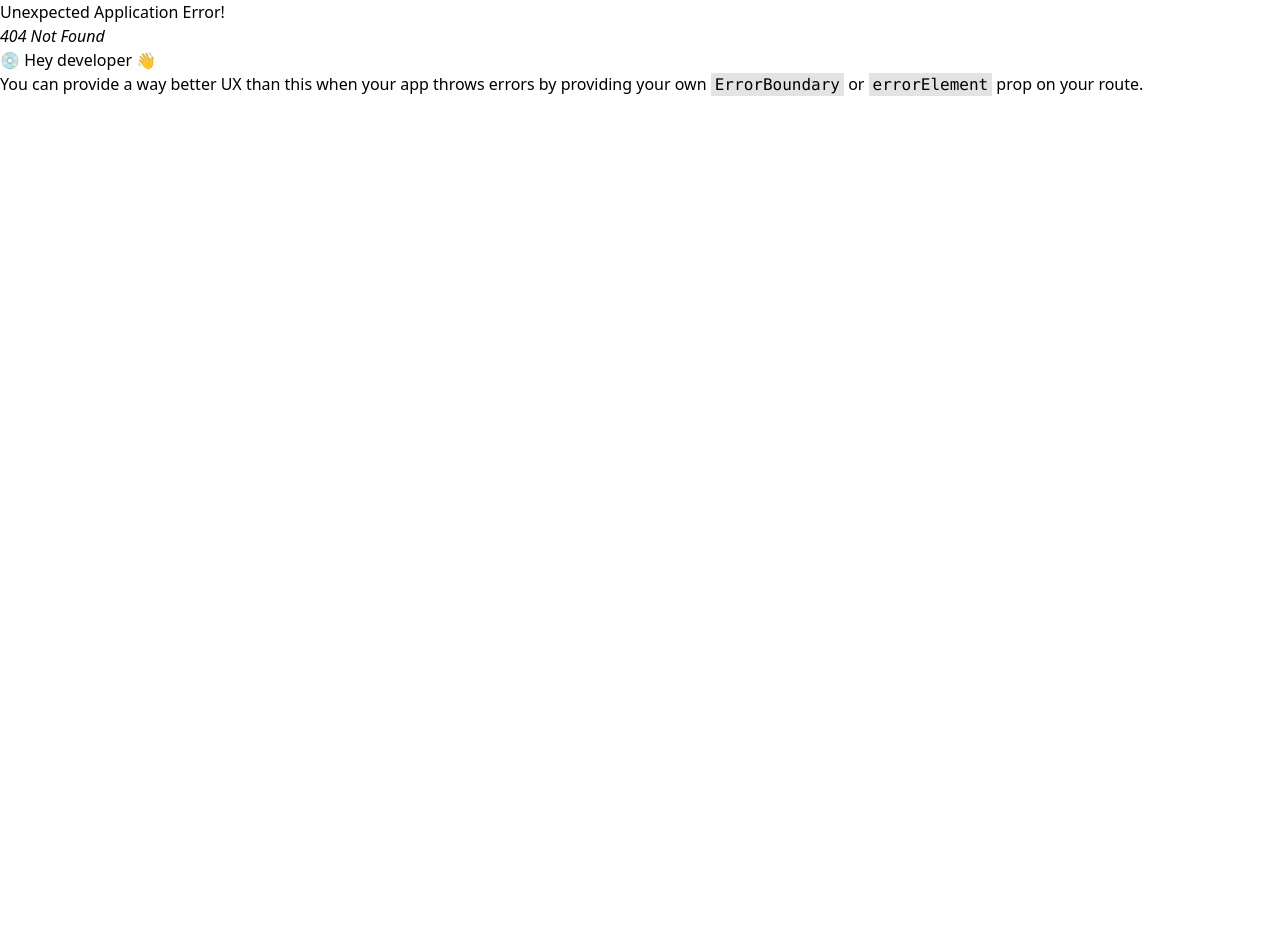
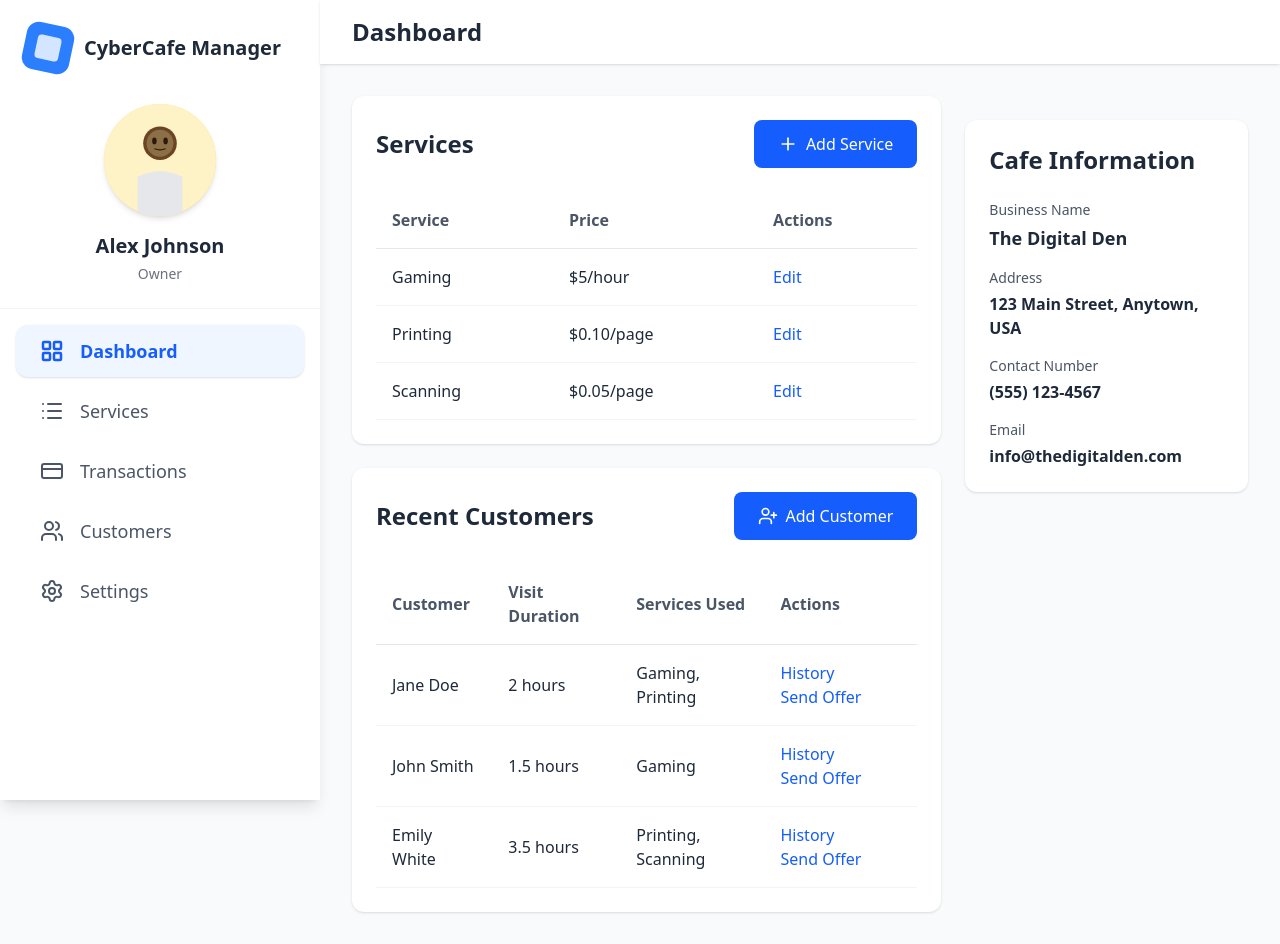
Before and after one commit to RiteshDev99/cafelinker, a React (Vite) app: page /dashBoard in a window 1280 px wide. Before the commit this address had no page. Before the commit the page ends 800 px from the top, so only its background shows below. Built offline with nearby package versions, Linux system fonts and the light colour scheme.

Commit message:
Add Dashboard and Sidebar components; update header navigation and signup button

```diff
--- a/src/App.jsx
+++ b/src/App.jsx
@@ -1,21 +1,23 @@
-
-import {Outlet} from "react-router-dom";
-import {Footer, Header} from "./components/index.js";
+import { Outlet, useLocation } from "react-router-dom";
+import { Footer, Header } from "./components/index.js";
 
 function App() {
+    const location = useLocation();
 
 
+    const isDashboard = location.pathname.startsWith("/dashBoard");
 
-    return(
-        <div className='flex flex-col flex-wrap justify-between min-h-screen w-full items-center  bg-[#fafcfc] ' >
-            <Header/>
-            <min>
+    return (
+        <div className="flex flex-col min-h-screen w-full bg-[#fafcfc]">
+            {!isDashboard && <Header />}
+
+            <main className="flex-1 w-full">
                 <Outlet />
-            </min>
-            <Footer/>
+            </main>
+
+            {!isDashboard && <Footer />}
         </div>
-    )
-
+    );
 }
 
-export default App
+export default App;
--- a/src/components/auth/signup.jsx
+++ b/src/components/auth/signup.jsx
@@ -92,10 +92,10 @@ function Signup() {
                                <Locate size={22} />
                              </span>
                         </div>
-                        <Link
-                          to="DashBoard"
-                        >
-                            <Button type="submit" className="w-full cursor-pointer hover:bg-[#1573d1] duration-200"
+                        <Link to="/dashBoard">
+                            <Button
+                                type="submit"
+                                className="w-full cursor-pointer hover:bg-[#1573d1] duration-200"
                             >
                                 Register Your Account
                             </Button>
--- /dev/null
+++ b/src/components/dashboard/Customers/RecentCustomer.jsx
@@ -0,0 +1,48 @@
+import { useState } from "react";
+import { UserPlus } from "lucide-react";
+
+const RecentCustomers = () => {
+    const [customers, setCustomers] = useState([
+        { id: 1, name: "Jane Doe", duration: "2 hours", services: "Gaming, Printing" },
+        { id: 2, name: "John Smith", duration: "1.5 hours", services: "Gaming" },
+        { id: 3, name: "Emily White", duration: "3.5 hours", services: "Printing, Scanning" },
+    ]);
+
+    return (
+        <div className="bg-white rounded-xl shadow-sm p-6">
+            <div className="flex justify-between items-center mb-6">
+                <h2 className="text-2xl font-bold text-gray-800">Recent Customers</h2>
+                <button className="bg-blue-600 hover:bg-blue-700 text-white px-6 py-3 rounded-lg flex items-center gap-2 transition-colors">
+                    <UserPlus size={20} />
+                    Add Customer
+                </button>
+            </div>
+
+            <table className="w-full">
+                <thead>
+                <tr className="border-b border-gray-200">
+                    <th className="text-left py-4 px-4 text-gray-600 font-semibold">Customer</th>
+                    <th className="text-left py-4 px-4 text-gray-600 font-semibold">Visit Duration</th>
+                    <th className="text-left py-4 px-4 text-gray-600 font-semibold">Services Used</th>
+                    <th className="text-left py-4 px-4 text-gray-600 font-semibold">Actions</th>
+                </tr>
+                </thead>
+                <tbody>
+                {customers.map((customer) => (
+                    <tr key={customer.id} className="border-b border-gray-100 hover:bg-gray-50">
+                        <td className="py-4 px-4 text-gray-800">{customer.name}</td>
+                        <td className="py-4 px-4 text-gray-800">{customer.duration}</td>
+                        <td className="py-4 px-4 text-gray-800">{customer.services}</td>
+                        <td className="py-4 px-4">
+                            <button className="text-blue-600 hover:text-blue-800 font-medium mr-4">History</button>
+                            <button className="text-blue-600 hover:text-blue-800 font-medium">Send Offer</button>
+                        </td>
+                    </tr>
+                ))}
+                </tbody>
+            </table>
+        </div>
+    );
+};
+
+export default RecentCustomers;
--- /dev/null
+++ b/src/components/dashboard/InfoCards/CafeInformation.jsx
@@ -0,0 +1,31 @@
+const CafeInformation = () => {
+    return (
+        <div className="bg-white rounded-xl shadow-sm p-6 sticky top-6">
+            <h2 className="text-2xl font-bold text-gray-800 mb-6">Cafe Information</h2>
+
+            <div className="space-y-4">
+                <div>
+                    <p className="text-gray-600 text-sm mb-1">Business Name</p>
+                    <p className="text-gray-800 font-semibold text-lg">The Digital Den</p>
+                </div>
+
+                <div>
+                    <p className="text-gray-600 text-sm mb-1">Address</p>
+                    <p className="text-gray-800 font-semibold">123 Main Street, Anytown, USA</p>
+                </div>
+
+                <div>
+                    <p className="text-gray-600 text-sm mb-1">Contact Number</p>
+                    <p className="text-gray-800 font-semibold">(555) 123-4567</p>
+                </div>
+
+                <div>
+                    <p className="text-gray-600 text-sm mb-1">Email</p>
+                    <p className="text-gray-800 font-semibold">info@thedigitalden.com</p>
+                </div>
+            </div>
+        </div>
+    );
+};
+
+export default CafeInformation;
--- /dev/null
+++ b/src/components/dashboard/Services/ServicesTable.jsx
@@ -0,0 +1,45 @@
+import { useState } from "react";
+import { Plus } from "lucide-react";
+
+const ServicesTable = () => {
+    const [services, setServices] = useState([
+        { id: 1, name: "Gaming", price: "$5/hour" },
+        { id: 2, name: "Printing", price: "$0.10/page" },
+        { id: 3, name: "Scanning", price: "$0.05/page" },
+    ]);
+
+    return (
+        <div className="bg-white rounded-xl shadow-sm p-6 mb-6">
+            <div className="flex justify-between items-center mb-6">
+                <h2 className="text-2xl font-bold text-gray-800">Services</h2>
+                <button className="bg-blue-600 hover:bg-blue-700 text-white px-6 py-3 rounded-lg flex items-center gap-2 transition-colors">
+                    <Plus size={20} />
+                    Add Service
+                </button>
+            </div>
+
+            <table className="w-full">
+                <thead>
+                <tr className="border-b border-gray-200">
+                    <th className="text-left py-4 px-4 text-gray-600 font-semibold">Service</th>
+                    <th className="text-left py-4 px-4 text-gray-600 font-semibold">Price</th>
+                    <th className="text-left py-4 px-4 text-gray-600 font-semibold">Actions</th>
+                </tr>
+                </thead>
+                <tbody>
+                {services.map((service) => (
+                    <tr key={service.id} className="border-b border-gray-100 hover:bg-gray-50">
+                        <td className="py-4 px-4 text-gray-800">{service.name}</td>
+                        <td className="py-4 px-4 text-gray-800">{service.price}</td>
+                        <td className="py-4 px-4">
+                            <button className="text-blue-600 hover:text-blue-800 font-medium">Edit</button>
+                        </td>
+                    </tr>
+                ))}
+                </tbody>
+            </table>
+        </div>
+    );
+};
+
+export default ServicesTable;
--- a/src/components/dashboard/Sidebar/Sidebar.jsx
+++ b/src/components/dashboard/Sidebar/Sidebar.jsx
@@ -1,37 +1,34 @@
-import React, { useState } from 'react';
-import { LayoutGrid, List, CreditCard, Users, Settings } from 'lucide-react';
+import { LayoutGrid, List, CreditCard, Users, Settings } from "lucide-react";
 
-export default function CyberCafeSidebar() {
-    const [activeItem, setActiveItem] = useState('Dashboard');
-
+export default function CyberCafeSidebar({ activeItem, setActiveItem }) {
     const menuItems = [
-        { name: 'Dashboard', icon: LayoutGrid },
-        { name: 'Services', icon: List },
-        { name: 'Transactions', icon: CreditCard },
-        { name: 'Customers', icon: Users },
-        { name: 'Settings', icon: Settings }
+        { name: "Dashboard", icon: LayoutGrid },
+        { name: "Services", icon: List },
+        { name: "Transactions", icon: CreditCard },
+        { name: "Customers", icon: Users },
+        { name: "Settings", icon: Settings },
     ];
 
     return (
-        <div className="w-80 h-screen bg-white shadow-lg flex flex-col">
+        <div className="fixed top-0 left-0 w-80 h-screen bg-white shadow-lg flex flex-col z-10">
             <div className="p-6 border-b border-gray-100">
                 <div className="flex items-center gap-3 mb-8">
                     <div className="w-12 h-12 bg-blue-500 rounded-xl flex items-center justify-center transform rotate-12">
                         <div className="w-6 h-6 bg-white rounded opacity-80"></div>
                     </div>
-                    <h1 className="text-2xl font-bold text-gray-800">CyberCafe Manager</h1>
+                    <h1 className="text-xl font-bold text-gray-800">CyberCafe Manager</h1>
                 </div>
 
                 <div className="flex flex-col items-center">
-                    <div className="w-32 h-32 rounded-full bg-gradient-to-br from-amber-200 to-amber-300 flex items-center justify-center mb-4 shadow-md">
+                    <div className="w-28 h-28 rounded-full bg-gradient-to-br from-amber-200 to-amber-300 flex items-center justify-center mb-4 shadow-md">
                         <div className="w-28 h-28 rounded-full bg-amber-100 flex items-center justify-center overflow-hidden">
                             <svg viewBox="0 0 100 100" className="w-full h-full">
-                                <circle cx="50" cy="35" r="15" fill="#6B4423"/>
-                                <path d="M 30 65 Q 50 55 70 65 L 70 100 L 30 100 Z" fill="#E5E7EB"/>
-                                <circle cx="50" cy="35" r="12" fill="#8B6F47"/>
-                                <ellipse cx="45" cy="33" rx="2" ry="3" fill="#2C1810"/>
-                                <ellipse cx="55" cy="33" rx="2" ry="3" fill="#2C1810"/>
-                                <path d="M 45 40 Q 50 42 55 40" stroke="#2C1810" strokeWidth="1" fill="none"/>
+                                <circle cx="50" cy="35" r="15" fill="#6B4423" />
+                                <path d="M 30 65 Q 50 55 70 65 L 70 100 L 30 100 Z" fill="#E5E7EB" />
+                                <circle cx="50" cy="35" r="12" fill="#8B6F47" />
+                                <ellipse cx="45" cy="33" rx="2" ry="3" fill="#2C1810" />
+                                <ellipse cx="55" cy="33" rx="2" ry="3" fill="#2C1810" />
+                                <path d="M 45 40 Q 50 42 55 40" stroke="#2C1810" strokeWidth="1" fill="none" />
                             </svg>
                         </div>
                     </div>
@@ -40,7 +37,7 @@ export default function CyberCafeSidebar() {
                 </div>
             </div>
 
-            <nav className="flex-1 p-4">
+            <nav className="flex-1 p-4 overflow-y-auto">
                 {menuItems.map((item) => {
                     const Icon = item.icon;
                     const isActive = activeItem === item.name;
@@ -49,14 +46,18 @@ export default function CyberCafeSidebar() {
                         <button
                             key={item.name}
                             onClick={() => setActiveItem(item.name)}
-                            className={`w-full flex items-center gap-4 px-6 py-4 rounded-xl mb-2 transition-all duration-200 ${
+                            className={`w-full flex items-center gap-4 px-6 py-3 rounded-xl mb-2 transition-all duration-200 ${
                                 isActive
-                                    ? 'bg-blue-50 text-blue-600 shadow-sm'
-                                    : 'text-gray-600 hover:bg-gray-50'
+                                    ? "bg-blue-50 text-blue-600 shadow-sm"
+                                    : "text-gray-600 hover:bg-gray-50"
                             }`}
                         >
                             <Icon size={24} strokeWidth={isActive ? 2.5 : 2} />
-                            <span className={`text-lg ${isActive ? 'font-semibold' : 'font-medium'}`}>
+                            <span
+                                className={`text-lg ${
+                                    isActive ? "font-semibold" : "font-medium"
+                                }`}
+                            >
                 {item.name}
               </span>
                         </button>
--- /dev/null
+++ b/src/components/dashboard/index.jsx
@@ -0,0 +1,22 @@
+import ServicesTable from "./Services/ServicesTable.jsx";
+import RecentCustomers from "./Customers/RecentCustomer.jsx";
+import CafeInformation from "./InfoCards/CafeInformation.jsx";
+
+
+const Dashboard = () => {
+    return (
+        <div className="flex-1 ">
+            <div className="grid grid-cols-3 gap-6">
+                <div className="col-span-2">
+                    <ServicesTable />
+                    <RecentCustomers />
+                </div>
+                <div className="col-span-1">
+                    <CafeInformation />
+                </div>
+            </div>
+        </div>
+    );
+};
+
+export default Dashboard;
--- a/src/components/pages/Dashboard.jsx
+++ b/src/components/pages/Dashboard.jsx
@@ -1,12 +1,53 @@
+import { useState } from "react";
 import CyberCafeSidebar from "../dashboard/Sidebar/Sidebar.jsx";
+import Dashboard from "../dashboard/index.jsx";
+import ServicesTable from "../dashboard/Services/ServicesTable.jsx";
+import RecentCustomers from "../dashboard/Customers/RecentCustomer.jsx";
 
+export default function DashBoardPage() {
+    const [activeItem, setActiveItem] = useState("Dashboard");
 
-function Home() {
     return (
-        <div className="min-h-screen w-full  text-white flex items-center justify-center">
-            <CyberCafeSidebar/>
+        <div className="flex bg-gray-50 min-h-screen">
+            <div className="fixed top-0 left-0 h-full">
+                <CyberCafeSidebar activeItem={activeItem} setActiveItem={setActiveItem} />
+            </div>
+
+            <div className="flex-1 ml-80 flex flex-col min-h-screen">
+                <div className="bg-white shadow-sm px-8 py-4 flex items-center justify-between sticky top-0 z-10">
+                    <h1 className="text-2xl font-bold text-gray-800">{activeItem}</h1>
+                </div>
+
+                <div className="flex-1 p-8 overflow-y-auto">
+                    {activeItem === "Dashboard" && <Dashboard />}
+
+                    {activeItem === "Services" && (
+                        <div className="">
+                            <ServicesTable/>
+                        </div>
+                    )}
+
+                    {activeItem === "Transactions" && (
+                        <div className="bg-white rounded-xl shadow-sm p-6">
+                            <h2 className="text-2xl font-bold text-gray-800">Transactions Page</h2>
+                            <p className="text-gray-600 mt-2">Transactions content goes here</p>
+                        </div>
+                    )}
+
+                    {activeItem === "Customers" && (
+                        <div className="">
+                           <RecentCustomers/>
+                        </div>
+                    )}
+
+                    {activeItem === "Settings" && (
+                        <div className="bg-white rounded-xl shadow-sm p-6">
+                            <h2 className="text-2xl font-bold text-gray-800">Settings Page</h2>
+                            <p className="text-gray-600 mt-2">Settings content goes here</p>
+                        </div>
+                    )}
+                </div>
+            </div>
         </div>
     );
 }
-
-export default Home;
--- a/src/main.jsx
+++ b/src/main.jsx
@@ -9,6 +9,8 @@ import Home from "./components/pages/Home.jsx";
 import LoginPage from "./components/pages/Login.jsx";
 import SignupPage from "./components/pages/Signup.jsx";
 import RegisterPage from "./components/pages/Register.jsx";
+import Dashboard from "./components/pages/Dashboard.jsx";
+import DashBoardPage from "./components/pages/Dashboard.jsx";
 
 
 const router = createBrowserRouter([
@@ -32,6 +34,10 @@ const router = createBrowserRouter([
                 path: "/register",
                 element:<RegisterPage />,
             },
+            {
+                path: "/dashBoard",
+                element:<DashBoardPage/>,
+            },
         ],
     },
 ])
```
